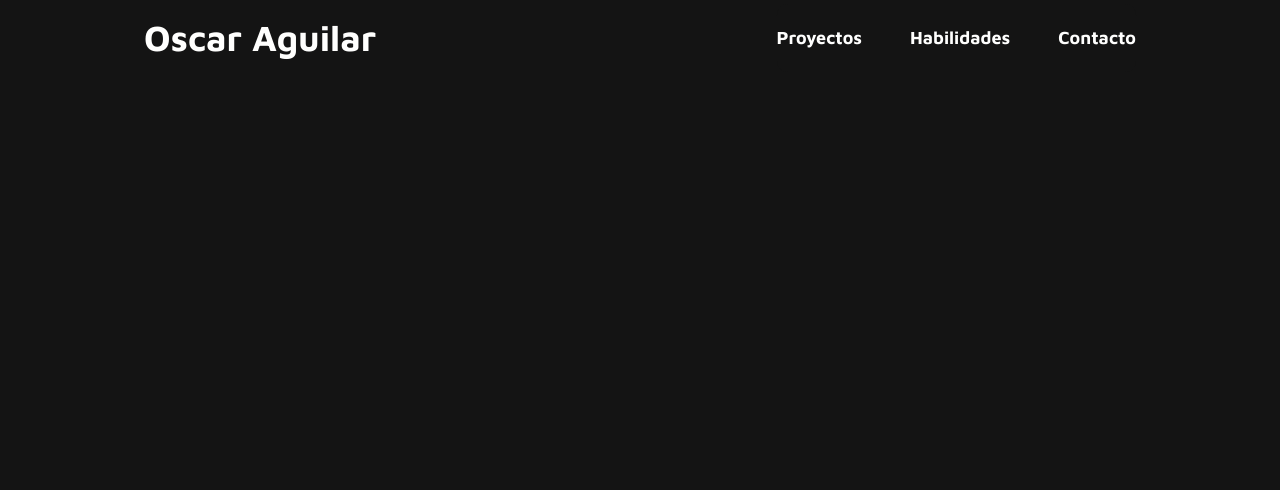
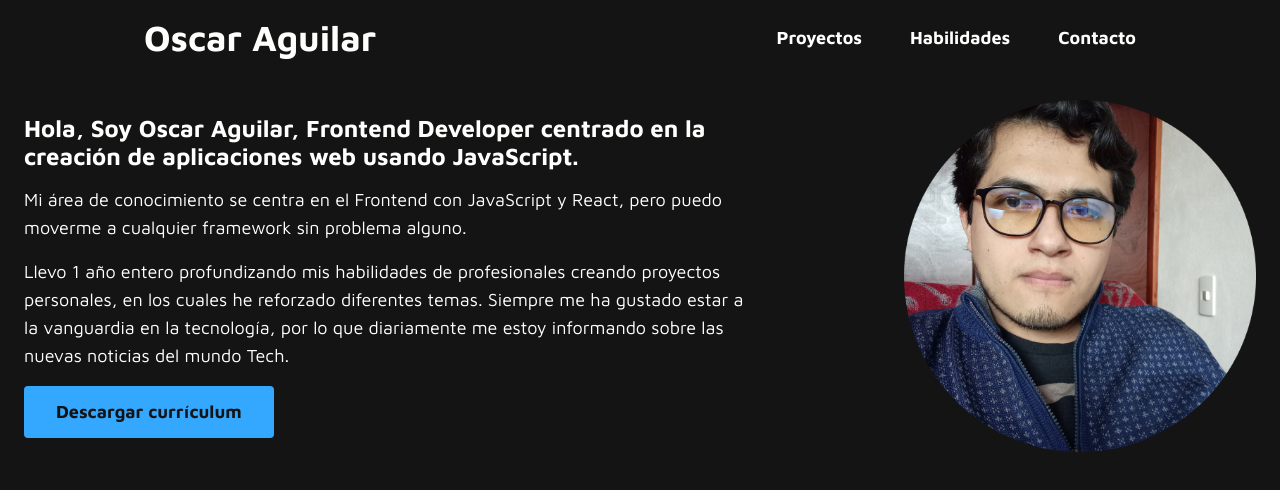
Before and after one commit to OscarAguilarL/portafolio, a React (Create React App) app: page / in a window 1280 px wide. Shown: the top 490 px of the page. Built offline with nearby package versions, Linux system fonts and the light colour scheme.

Commit message:
Create and style Hero component

```diff
--- a/src/PortafolioApp.tsx
+++ b/src/PortafolioApp.tsx
@@ -1,9 +1,14 @@
-import { Header } from './components/Header/Header'
+import { Header } from './components/Header/Header';
+import { Hero } from './components/Hero/Hero';
+import { Wrapper } from './components/Wrapper/Wrapper';
 
 export const PortafolioApp = () => {
     return (
         <>
             <Header />
+            <Wrapper>
+                <Hero />
+            </Wrapper>
         </>
-    )
-}
+    );
+};
--- /dev/null
+++ b/src/components/Hero/Hero.module.css
@@ -0,0 +1,56 @@
+.hero {
+    margin-block-start: 1.5rem;
+    display: flex;
+    flex-direction: column;
+    align-items: center;
+    gap: 2.5rem;
+    padding-block-end: 4rem;
+}
+
+.heroImage {
+    max-inline-size: 15.625rem;
+    max-block-size: 15.625rem;
+    aspect-ratio: 1/1;
+}
+
+.heroImage img {
+    block-size: 100%;
+    inline-size: 100%;
+}
+
+.heroDescription {
+    color: var(--white);
+    max-inline-size: 45rem;
+    display: flex;
+    flex-direction: column;
+    gap: 1rem;
+}
+
+.heroDescription h4 {
+    font: var(--headline4);
+    margin: 0;
+}
+
+.heroDescription p {
+    margin: 0;
+    font: var(--body1-regular);
+}
+
+@media screen and (min-width: 768px) {
+    .hero {
+        flex-direction: row-reverse;
+        justify-content: space-between;
+        align-items: center;
+        gap: 7rem;
+        padding-block-end: 5rem;
+    }
+
+    .heroImage {
+        max-inline-size: 22rem;
+        max-block-size: 22rem;
+    }
+
+    .heroDescription {
+        align-items: flex-start;
+    }
+}
--- /dev/null
+++ b/src/components/Hero/Hero.tsx
@@ -0,0 +1,46 @@
+import styles from './Hero.module.css';
+import './Hero.module.css';
+
+import user from '../../assets/images/user.png';
+import { Button } from '../Button/Button';
+
+export const Hero = () => {
+    return (
+        <div className={styles.hero}>
+            <div className={styles.heroImage}>
+                <img
+                    src={user}
+                    alt="Foto de perfil de Oscar"
+                    width="250"
+                    height="250"
+                />
+            </div>
+
+            <div className={styles.heroDescription}>
+                <h4>
+                    Hola, Soy Oscar Aguilar, Frontend Developer centrado en la
+                    creación de aplicaciones web usando JavaScript.
+                </h4>
+                <p>
+                    Mi área de conocimiento se centra en el Frontend con
+                    JavaScript y React, pero puedo moverme a cualquier framework
+                    sin problema alguno.
+                </p>
+                <p>
+                    Llevo 1 año entero profundizando mis habilidades de
+                    profesionales creando proyectos personales, en los cuales he
+                    reforzado diferentes temas. Siempre me ha gustado estar a la
+                    vanguardia en la tecnología, por lo que diariamente me estoy
+                    informando sobre las nuevas noticias del mundo Tech.
+                </p>
+                <Button
+                    text="Descargar currículum"
+                    type="primary"
+                    // TODO: Agregar url del CV
+                    href={'facebook.com'}
+                    download={true}
+                />
+            </div>
+        </div>
+    );
+};
--- a/src/components/Wrapper/Wrapper.module.css
+++ b/src/components/Wrapper/Wrapper.module.css
@@ -1,4 +1,6 @@
 .wrapper {
     max-inline-size: 78rem;
     margin: 0 auto;
+    padding-inline-end: 1.5rem;
+    padding-inline-start: 1.5rem;
 }
```
Also changed, not shown: src/assets/images/user.png (added).
